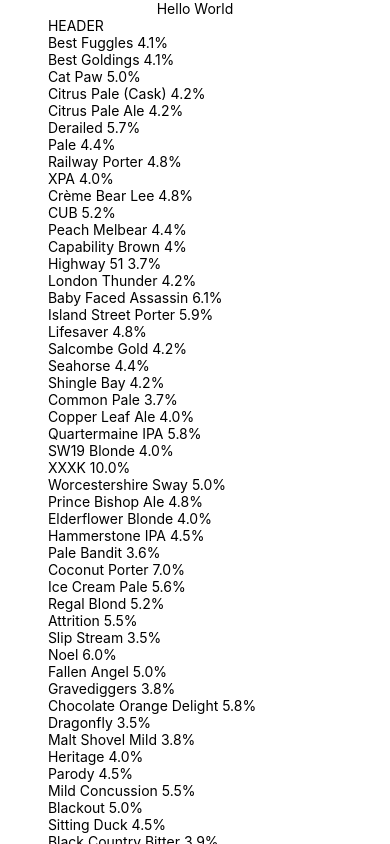
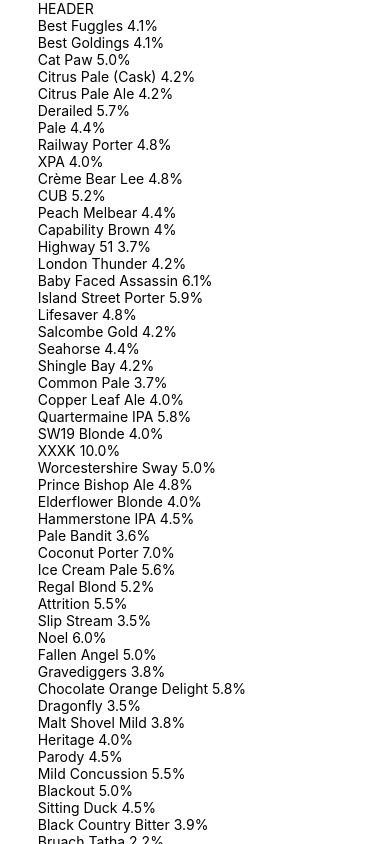
Before and after one commit to dave-co/gbbf-beer, a React Native app: screen / in a window 390 px wide. Built offline with nearby package versions, Linux system fonts and the light colour scheme.

Commit message:
prevent status bar overlap

```diff
--- a/App.js
+++ b/App.js
@@ -1,13 +1,12 @@
 import React from 'react';
 import BeerList from './components/BeerList.js'
 import { BEER_DATA } from './beer-data'
-import { StyleSheet, Text, View } from 'react-native';
+import { StyleSheet, Text, View, StatusBar } from 'react-native';
 
 export default function App() {
   let data = BEER_DATA
   return (
     <View style={styles.container}>
-      <Text>Hello World</Text>
       <BeerList data={data} />
     </View>
   );
@@ -19,5 +18,6 @@ const styles = StyleSheet.create({
     backgroundColor: '#fff',
     alignItems: 'center',
     justifyContent: 'center',
+    marginTop: StatusBar.currentHeight
   },
 });
```
